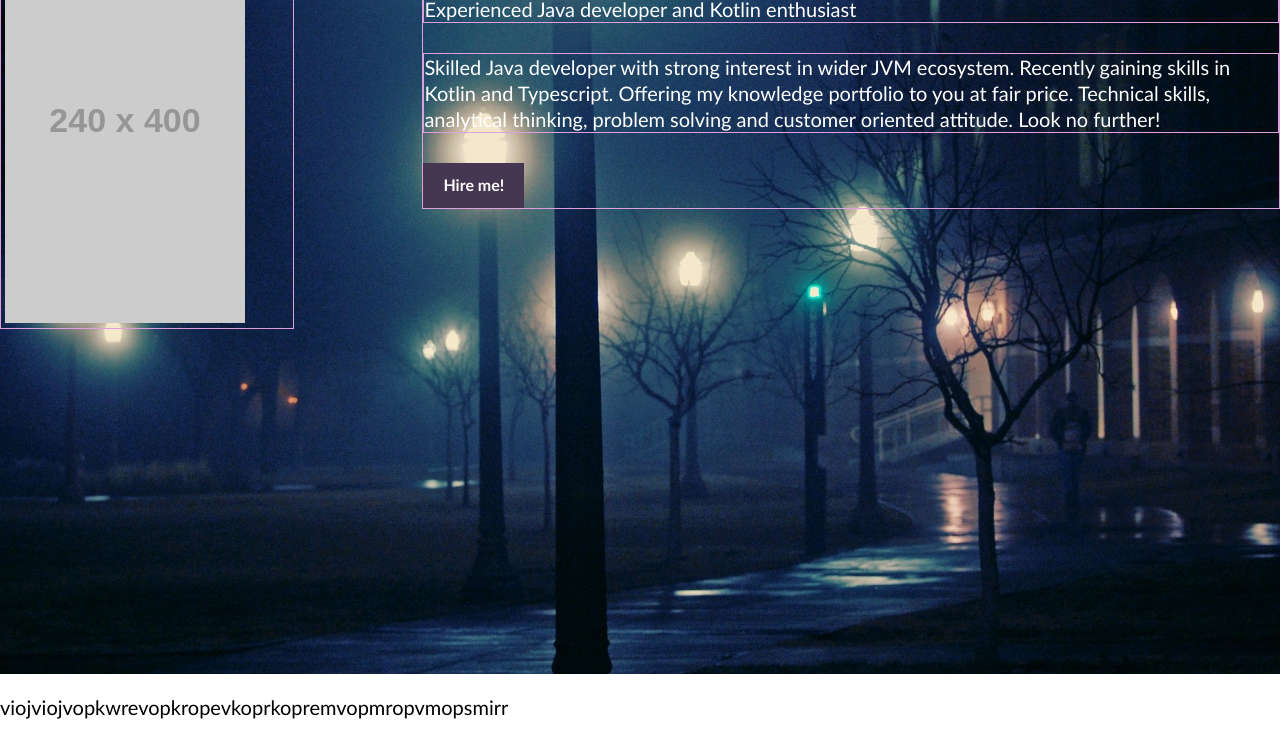
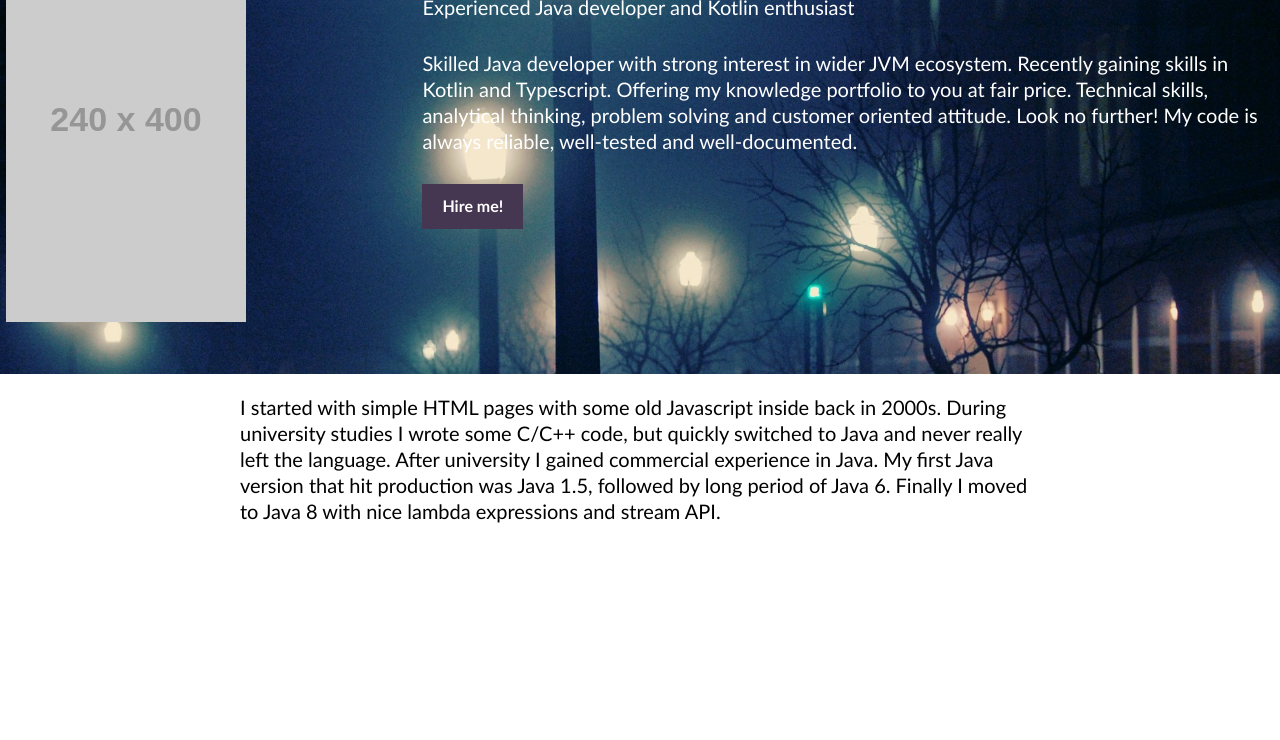
Before and after one commit to bbelovic/web-design-playground, a plain HTML site: page landing-page.html in a window 1280 px wide. Shown: the part 126-866 px from the top of the page. After the commit the page ends 800 px from the top, so only its background shows below. Drawn offline with Linux system fonts and the light colour scheme; placeholder pictures from the web are drawn by us.

Commit message:
Continuing with landing page

```diff
--- a/landing-page.html
+++ b/landing-page.html
@@ -19,7 +19,7 @@
                 background-size: cover;
                 padding-bottom: 1em;
                 width: 100vw;
-                height: 100vh;
+                height: 500px;
             }
 
             .header-image {
@@ -28,14 +28,12 @@
                 margin-top: 3em;
                 padding-right: 3em;
                 text-align: right;
-                border: 1px plum solid;
             }
             .header-info {
                 float: right;
                 width: 67%;
                 color: white;
                 margin-top: 3em;
-                border: 1px plum solid;
             }
             .surtitle {
                 font-weight: bold;
@@ -44,12 +42,10 @@
             .subtitle {
                 margin: 0.5em 0 1.5em;
                 font-size: 1.25em;
-                border: 1px plum solid;
             }
             .intro {
                 margin: 0.5em 0 1.5em;
                 font-size: 1.25em;
-                border: 1px plum solid;
             }
             .description {
                 width: 100%;
@@ -65,6 +61,21 @@
                 color: white;
                 font-size: 1em;
                 padding: 0.75em 1.25em;
+            }
+            .container {
+                max-width: 800px;
+                margin: 0 auto;
+                clear: both;
+            }
+            .testimonials {
+                width: 100%;
+                padding: 1em 0;
+                font-size: 1.25em;
+                background-color: #B07A5C;
+            }
+            .testimonial-container {
+                float: left;
+                width: 75%;
             }
         </style>
     </head>
@@ -83,14 +94,20 @@
                 </div>
                 <div class="intro">
                     Skilled Java developer with strong interest in wider JVM ecosystem. Recently gaining skills in Kotlin and Typescript. Offering my knowledge portfolio
-                    to you at fair price. Technical skills, analytical thinking, problem solving and customer oriented attitude. Look no further!
+                    to you at fair price. Technical skills, analytical thinking, problem solving and customer oriented attitude. Look no further! My code is always reliable,
+                    well-tested and well-documented.
                 </div>
                 <button class="btn" type="button">Hire me!</button>
             </div>
 
         </div>
         <div class="description">
-            viojviojvopkwrevopkropevkoprkopremvopmropvmopsmirr
+            <div class="container">
+                I started with simple HTML pages with some old Javascript inside back in 2000s. During university studies I wrote some C/C++ code, but quickly
+                switched to Java and never really left the language. After university I gained commercial experience in Java. My first Java version that hit production
+                was Java 1.5, followed by long period of Java 6. Finally I moved to Java 8 with nice lambda expressions and stream API.
+            </div>
+
         </div>
 
     </body>
```
